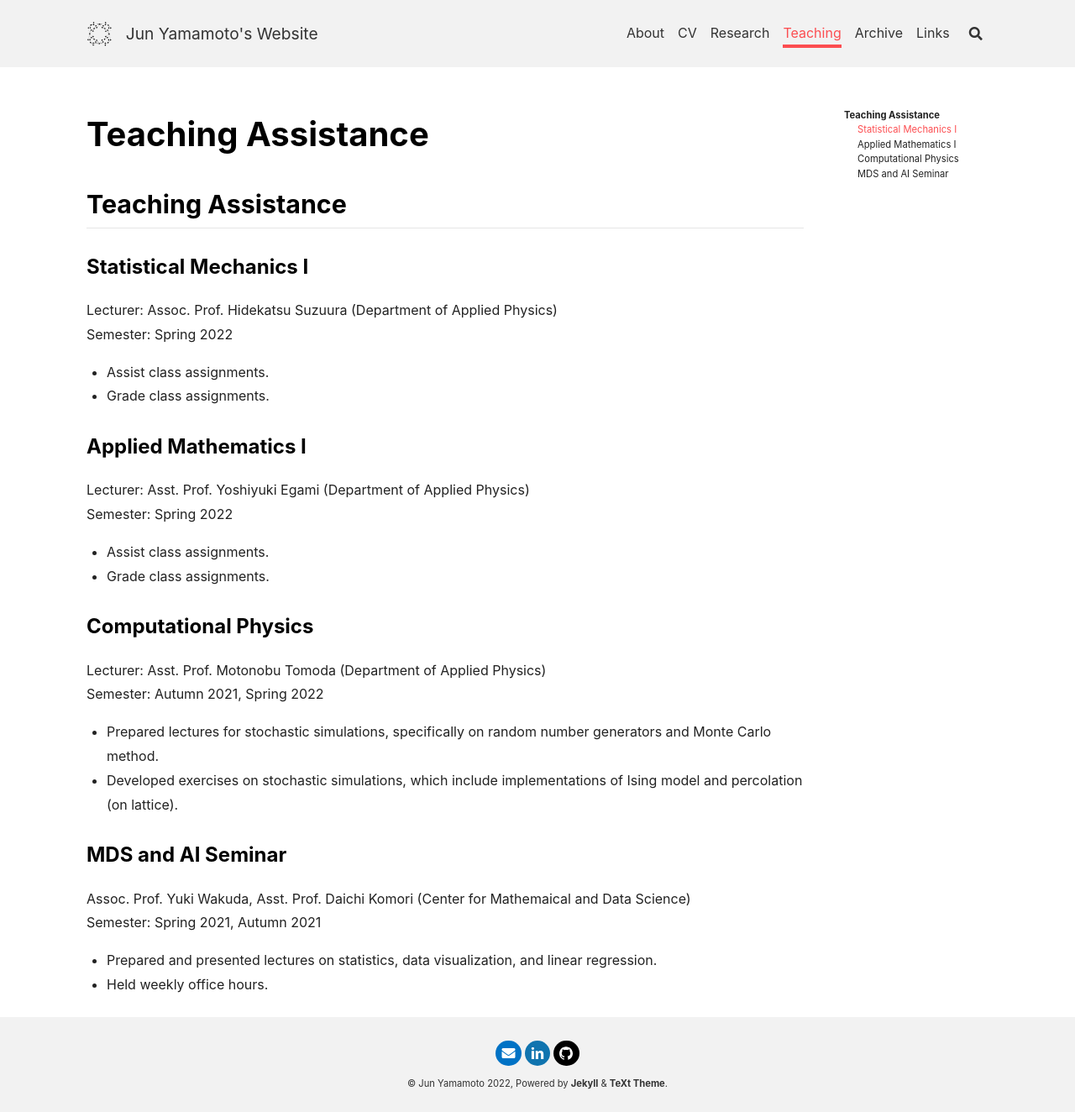
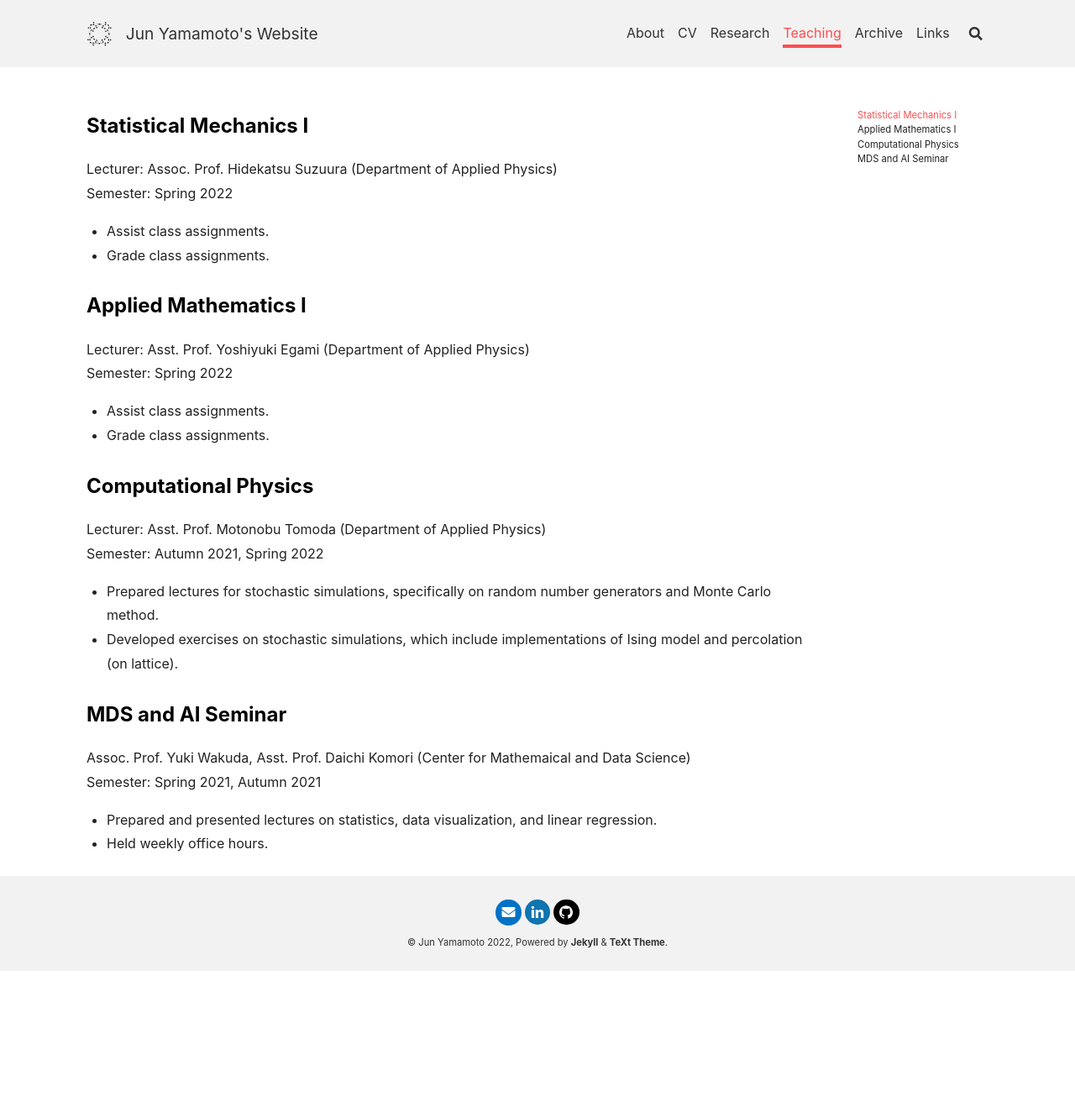
Before and after one commit to jym16/jym16.github.io, a Jekyll site: the page built from teaching.md, in a window 1280 px wide. Shown: the whole page at 84% size. Built offline with Jekyll 4.4.1, drawn with Linux system fonts in a browser that asks for light colours; nearby versions of some CDN libraries; our own code applies the rules of GitHub Pages for plain Markdown files; after the commit the page ends 1156 px from its top, so only the background shows below that.

Commit message:
Trying to fix bugs in research and teaching

```diff
--- a/teaching.md
+++ b/teaching.md
@@ -1,10 +1,11 @@
 ---
 layout: article
+title:
 aside:
   toc: true
 ---
 
-## Teaching Assistance
+<!-- ## Teaching Assistance -->
 
 ### Statistical Mechanics I
 Lecturer: Assoc. Prof. Hidekatsu Suzuura (Department of Applied Physics)<br>
```
Also changed, not shown: research.md (+3 -0 lines).
